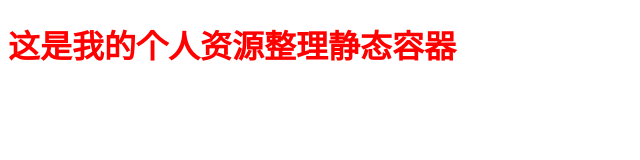
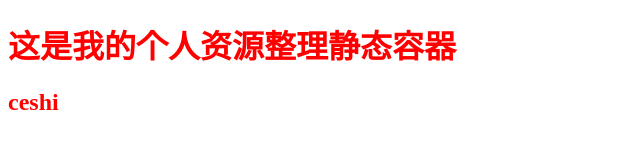
Before and after one commit to xujinglian/source, a plain HTML site: page index.html in a window 1280 px wide. Shown: the full height of the page, 0-640 px from the left. Drawn offline with Linux system fonts and the light colour scheme.

Commit message:
ceshi2
第二次测试

```diff
--- a/index.html
+++ b/index.html
@@ -7,5 +7,6 @@
 </head>
 <body>
 	<h1>这是我的个人资源整理静态容器</h1>
+	<h2>ceshi</h2>
 </body>
 </html>
--- a/main.css
+++ b/main.css
@@ -1,3 +1,4 @@
 *{
 	color: red;
+	font-weight: bold;
 }
```
Also changed, not shown: 1 other file.
